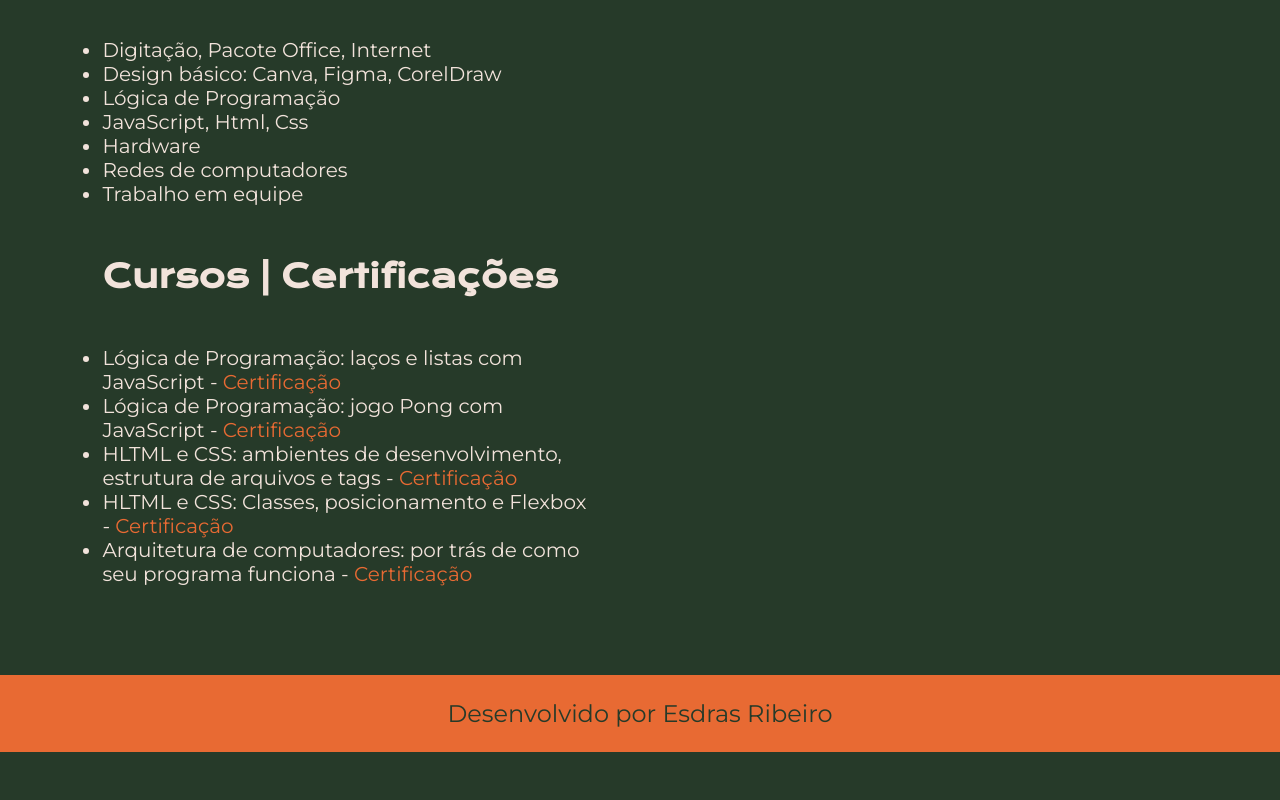
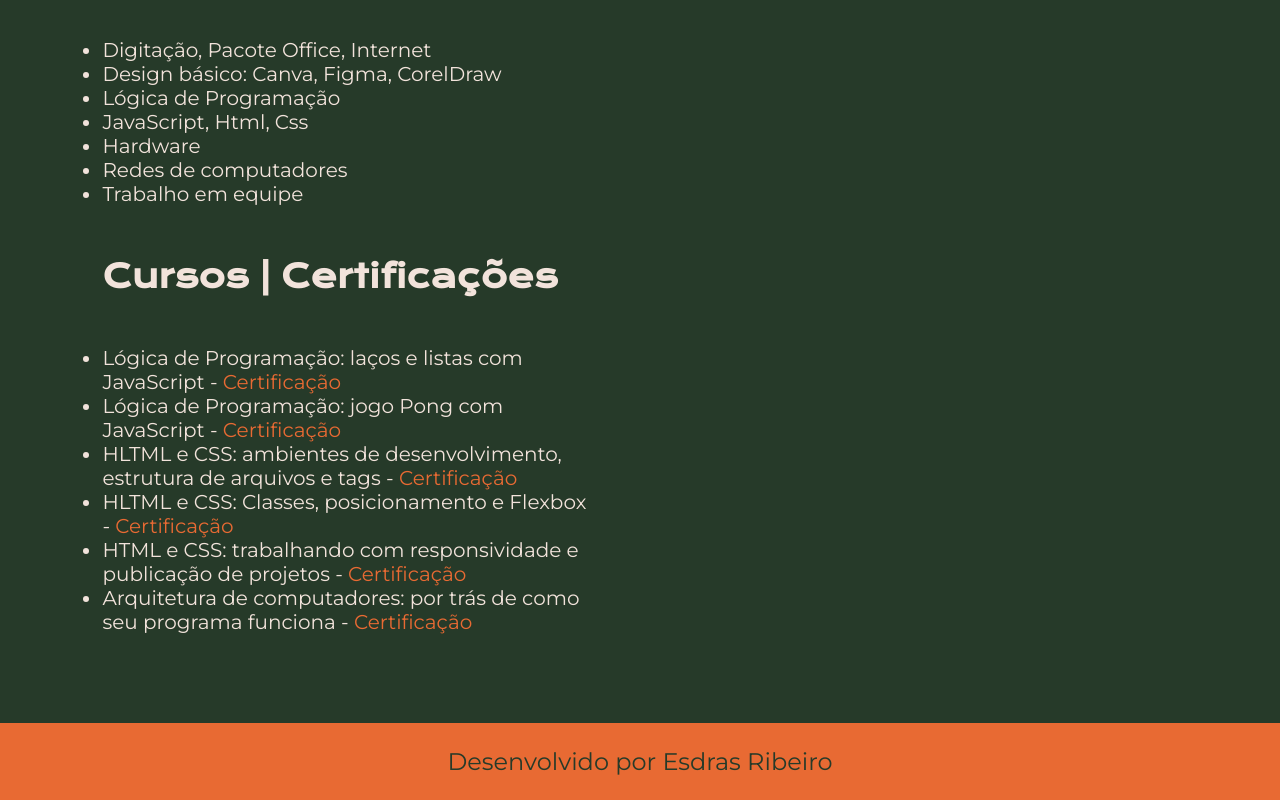
Before and after one commit to esdraaass/esdras-ribeiro, a plain HTML site: page curriculo.html in a window 1280 px wide. Shown: the part 1441-2241 px from the top of the page. Before the commit the page ends 2193 px from the top, so only its background shows below. Drawn offline with nearby package versions, Linux system fonts and the light colour scheme.

Commit message:
Update curriculo.html

```diff
--- a/curriculo.html
+++ b/curriculo.html
@@ -75,7 +75,9 @@
                 <li>Lógica de Programação: jogo Pong com JavaScript - <a class="certificacoes__links" href="https://cursos.alura.com.br/certificate/ebfb3aad-ae63-416d-8d0f-a3874d30fc2e">Certificação</a></li>
                 <li>HLTML e CSS: ambientes de desenvolvimento, estrutura de arquivos e tags - <a class="certificacoes__links" href="https://cursos.alura.com.br/certificate/8130c5c4-c40b-4bb0-b031-cac30d52ba00">Certificação</a></li>
                 <li>HLTML e CSS: Classes, posicionamento e Flexbox - <a class="certificacoes__links" href="https://cursos.alura.com.br/certificate/a1e3800e-6d02-4e10-9d04-9a961b02fa9d">Certificação</a></li>
+                <li>HTML e CSS: trabalhando com responsividade e publicação de projetos - <a class="certificacoes__links" href="https://cursos.alura.com.br/certificate/47b88499-8b4b-42aa-84c8-22d34cd828f9">Certificação</a></li>
                 <li>Arquitetura de computadores: por trás de como seu programa funciona - <a class="certificacoes__links" href="https://cursos.alura.com.br/certificate/06c95ae0-df32-4bb0-8b5e-dc0cb1850396">Certificação</a></li>
+
             </ul>
             </p>
 
```
